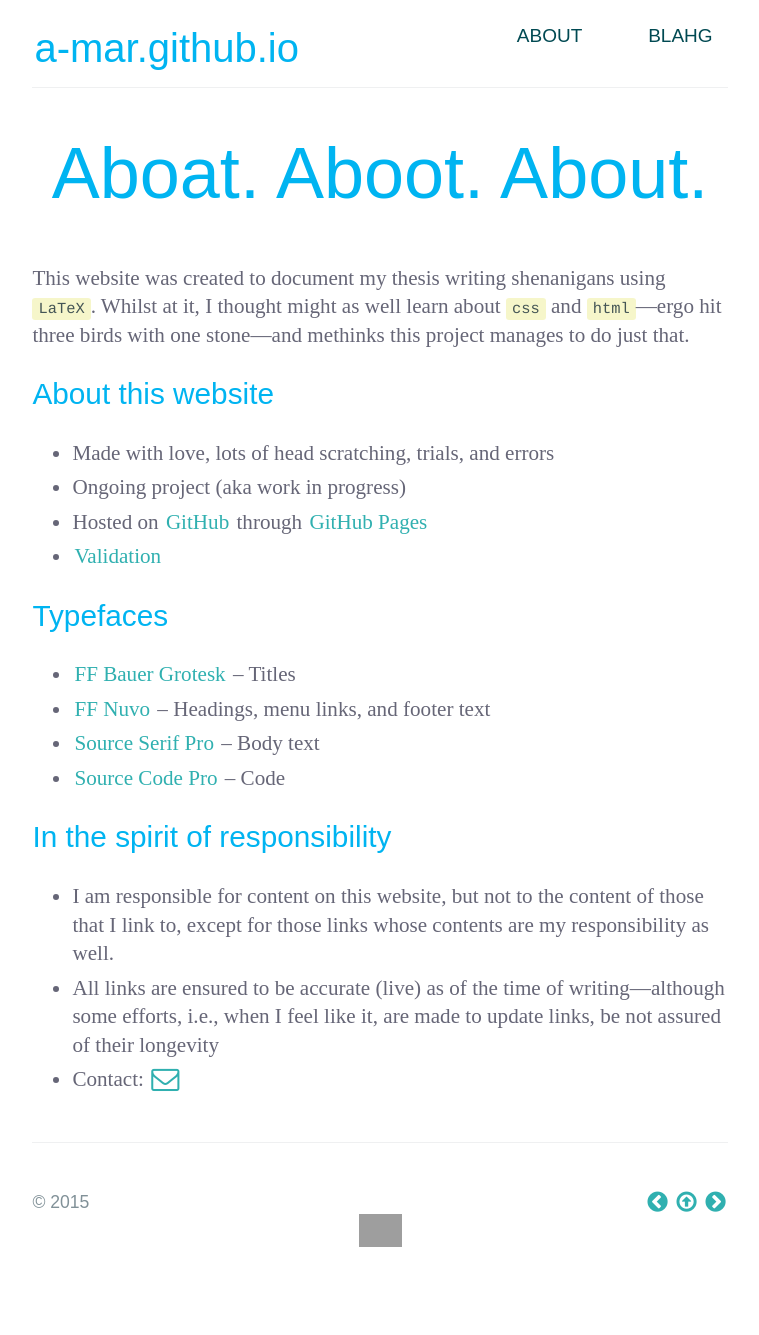
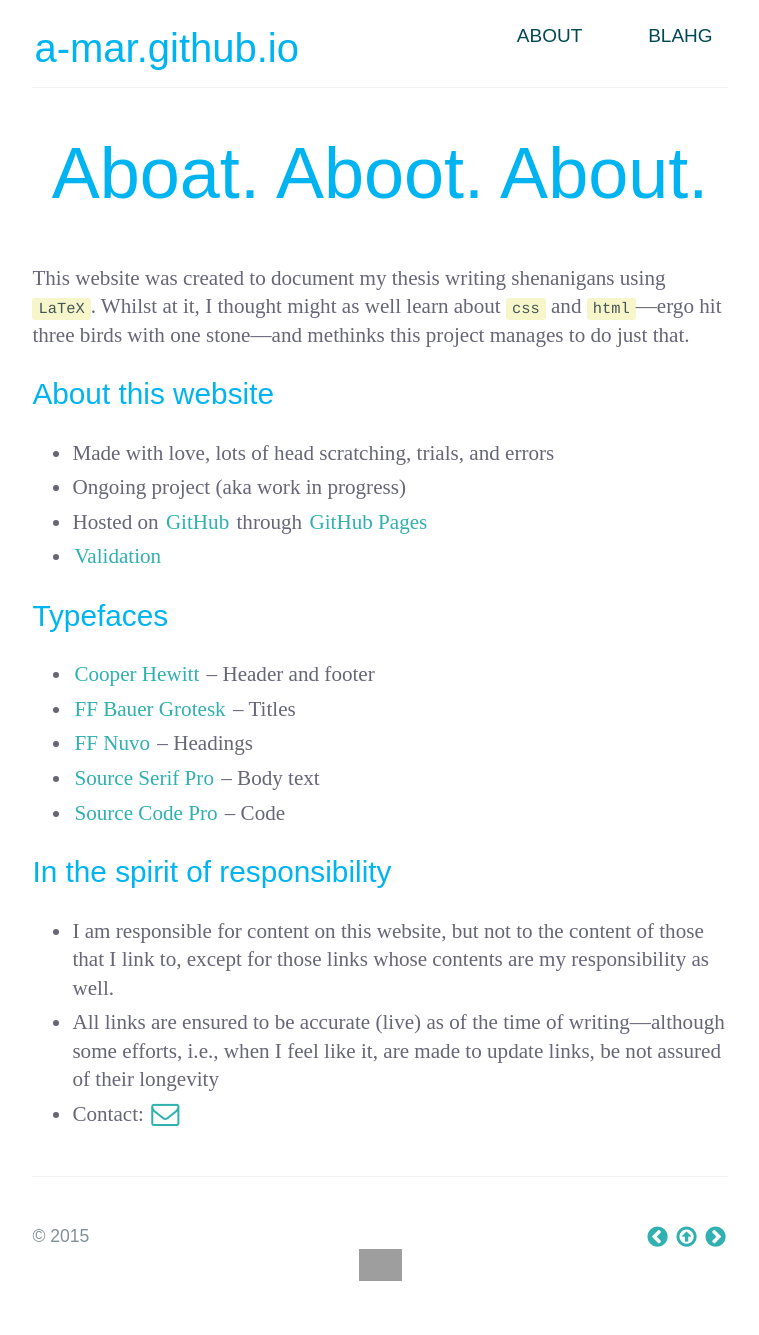
Before and after one commit to a-mar/a-mar.github.io, a Jekyll site: the page built from about/index.html, in a window 1280 px wide. Shown: the whole page, without its empty margins (260-1019 px from the left). Built offline with Jekyll 4.4.1, drawn with Linux system fonts in a browser that asks for light colours; nearby versions of some CDN libraries; some web fonts are replaced; library files that are not in the unit come from our copies; Markdown is read by kramdown in place of the engine named in the settings; before the commit the page ends 1300 px from its top, so only the background shows below that; grey boxes are pictures that could not be loaded.

Commit message:
Update index.html

```diff
--- a/about/index.html
+++ b/about/index.html
@@ -17,9 +17,9 @@
 
 <h2>Typefaces</h2>
 <ul>
+  <li><a target="_blank" title="Cooper Hewitt" href="http://www.cooperhewitt.org/open-source-at-cooper-hewitt/cooper-hewitt-the-typeface-by-chester-jenkins/">Cooper Hewitt</a> &ndash; Header and footer</li>
 	<li><a target="_blank" href="https://www.fontfont.com/fonts/bauer-grotesk">FF Bauer Grotesk</a> &ndash; Titles</li>
-	<li><a target="_blank" href="https://www.fontfont.com/fonts/nuvo">FF Nuvo</a> &ndash; Headings, menu links, and footer text</li>
-	<!--<li><a target="_blank" title="Cooper Hewitt" href="http://www.cooperhewitt.org/open-source-at-cooper-hewitt/cooper-hewitt-the-typeface-by-chester-jenkins/">Cooper Hewitt</a> &ndash; Headings</li>-->
+	<li><a target="_blank" href="https://www.fontfont.com/fonts/nuvo">FF Nuvo</a> &ndash; Headings</li>
 	<!--<li><a target="_blank" href="http://www.carrois.com/fira-4-1/">Fira Sans</a> &ndash; Text</li>-->
 	<li><a target="_blank" href="https://github.com/adobe-fonts/source-serif-pro">Source Serif Pro</a> &ndash; Body text</li>
 	<li><a target="_blank" href="https://github.com/adobe-fonts/source-code-pro">Source Code Pro</a> &ndash; Code</li>
```
